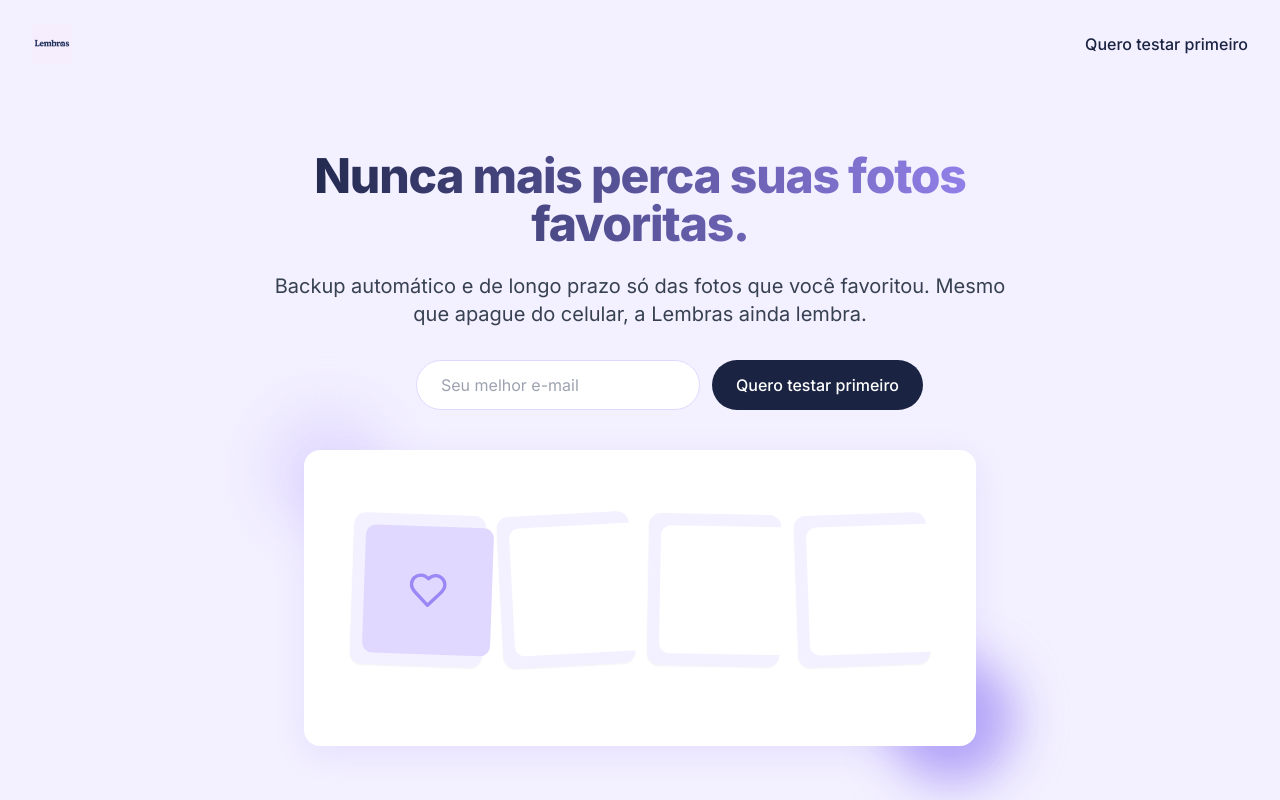
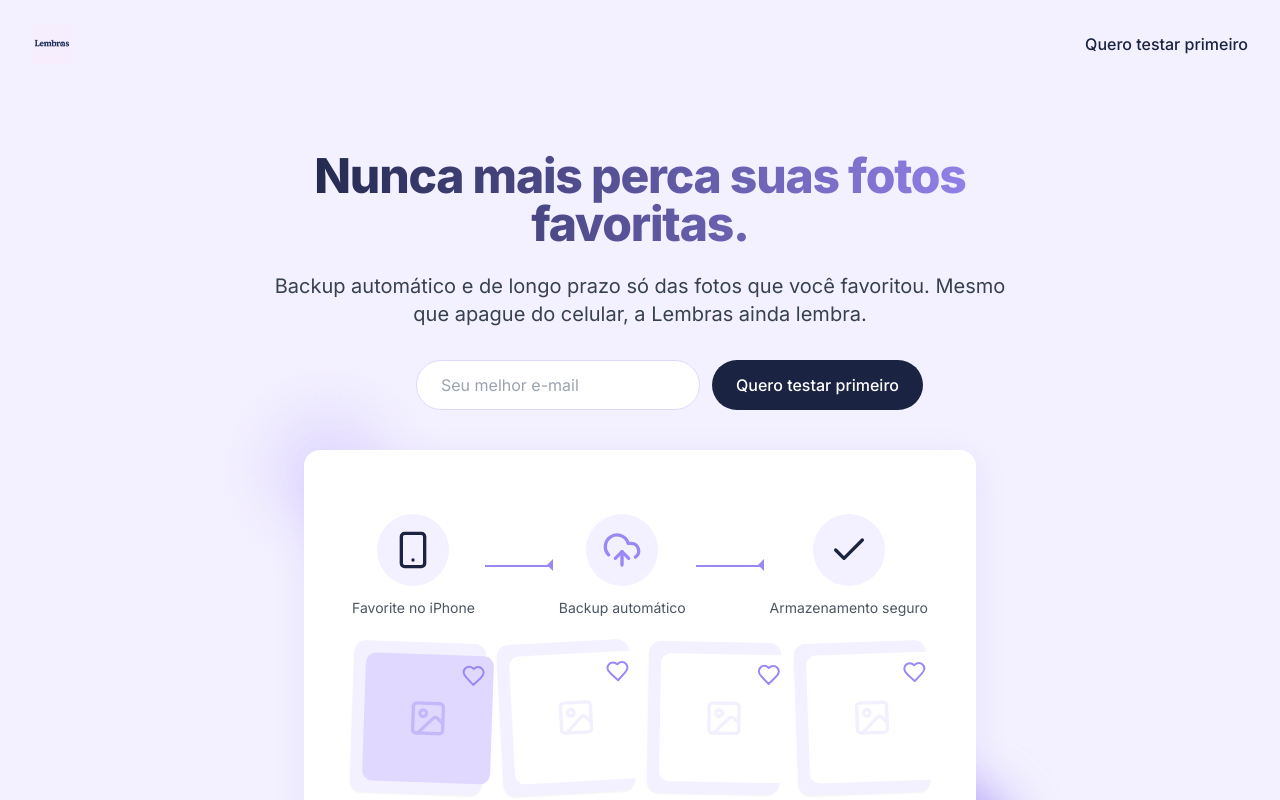
Before and after one commit to oteomoura/lembra-safeguard-f4e44b45, a React (Vite) app: page / in a window 1280 px wide. Shown: the top 800 px of the page. Built offline with nearby package versions, Linux system fonts and the light colour scheme.

Commit message:
Refactor: Improve hero image
Update the hero image to better represent the photo backup flow.

```diff
--- a/src/pages/Index.tsx
+++ b/src/pages/Index.tsx
@@ -5,7 +5,7 @@ import EmailForm from "@/components/EmailForm";
 import ComparisonTable from "@/components/ComparisonTable";
 import HowItWorks from "@/components/HowItWorks";
 import Footer from "@/components/Footer";
-import { Heart, BookOpen } from 'lucide-react';
+import { Heart, BookOpen, Smartphone, CloudUpload, Image, Check } from 'lucide-react';
 
 const Index = () => {
   return (
@@ -36,21 +36,83 @@ const Index = () => {
                 <div className="absolute -bottom-10 -right-10 w-32 h-32 bg-lembras-purple rounded-full mix-blend-multiply filter blur-xl opacity-70 animate-float" style={{ animationDelay: '2s' }}></div>
 
                 <div className="relative lembras-card overflow-hidden">
-                  <div className="flex items-center justify-center pt-8 pb-12 px-4">
-                    <div className="grid grid-cols-2 md:grid-cols-4 gap-4">
+                  <div className="flex flex-col items-center justify-center pt-8 pb-12 px-4">
+                    {/* Flow illustration */}
+                    <div className="flex flex-col md:flex-row items-center justify-between w-full max-w-2xl mb-6">
+                      {/* Step 1: Phone with heart */}
+                      <div className="flex flex-col items-center mb-6 md:mb-0">
+                        <div className="bg-lembras-lavender p-4 rounded-full mb-3">
+                          <Smartphone className="h-10 w-10 text-lembras-navy" />
+                        </div>
+                        <p className="text-sm text-gray-600">Favorite no iPhone</p>
+                      </div>
+
+                      {/* Arrow */}
+                      <div className="hidden md:block">
+                        <div className="w-16 h-0.5 bg-lembras-purple relative">
+                          <div className="absolute -right-1 -top-1.5 border-t-[6px] border-r-[6px] border-b-[6px] border-t-transparent border-r-lembras-purple border-b-transparent"></div>
+                        </div>
+                      </div>
+                      <div className="block md:hidden mb-3">
+                        <div className="h-6 w-0.5 bg-lembras-purple relative">
+                          <div className="absolute -bottom-1 -left-1.5 border-l-[6px] border-b-[6px] border-r-[6px] border-l-transparent border-b-lembras-purple border-r-transparent"></div>
+                        </div>
+                      </div>
+
+                      {/* Step 2: Cloud upload */}
+                      <div className="flex flex-col items-center mb-6 md:mb-0">
+                        <div className="bg-lembras-lavender p-4 rounded-full mb-3">
+                          <CloudUpload className="h-10 w-10 text-lembras-purple" />
+                        </div>
+                        <p className="text-sm text-gray-600">Backup automático</p>
+                      </div>
+
+                      {/* Arrow */}
+                      <div className="hidden md:block">
+                        <div className="w-16 h-0.5 bg-lembras-purple relative">
+                          <div className="absolute -right-1 -top-1.5 border-t-[6px] border-r-[6px] border-b-[6px] border-t-transparent border-r-lembras-purple border-b-transparent"></div>
+                        </div>
+                      </div>
+                      <div className="block md:hidden mb-3">
+                        <div className="h-6 w-0.5 bg-lembras-purple relative">
+                          <div className="absolute -bottom-1 -left-1.5 border-l-[6px] border-b-[6px] border-r-[6px] border-l-transparent border-b-lembras-purple border-r-transparent"></div>
+                        </div>
+                      </div>
+
+                      {/* Step 3: Permanent storage */}
+                      <div className="flex flex-col items-center">
+                        <div className="bg-lembras-lavender p-4 rounded-full mb-3">
+                          <Check className="h-10 w-10 text-lembras-navy" />
+                        </div>
+                        <p className="text-sm text-gray-600">Armazenamento seguro</p>
+                      </div>
+                    </div>
+
+                    {/* Photo examples */}
+                    <div className="grid grid-cols-4 gap-4">
                       <div className="bg-lembras-lavender p-3 rounded-lg transform rotate-2 shadow-sm">
-                        <div className="bg-lembras-light-purple h-24 w-24 md:h-32 md:w-32 rounded-md flex items-center justify-center">
-                          <Heart className="h-10 w-10 text-lembras-purple" />
+                        <div className="bg-lembras-light-purple h-24 w-24 md:h-32 md:w-32 rounded-md flex items-center justify-center relative">
+                          <Image className="h-10 w-10 text-lembras-purple opacity-40" />
+                          <Heart className="h-6 w-6 text-lembras-purple absolute top-2 right-2" />
                         </div>
                       </div>
                       <div className="bg-lembras-lavender p-3 rounded-lg transform -rotate-3 shadow-sm">
-                        <div className="bg-white h-24 w-24 md:h-32 md:w-32 rounded-md"></div>
+                        <div className="bg-white h-24 w-24 md:h-32 md:w-32 rounded-md flex items-center justify-center relative">
+                          <Image className="h-10 w-10 text-lembras-light-purple opacity-40" />
+                          <Heart className="h-6 w-6 text-lembras-purple absolute top-2 right-2" />
+                        </div>
                       </div>
                       <div className="bg-lembras-lavender p-3 rounded-lg transform rotate-1 shadow-sm">
-                        <div className="bg-white h-24 w-24 md:h-32 md:w-32 rounded-md"></div>
+                        <div className="bg-white h-24 w-24 md:h-32 md:w-32 rounded-md flex items-center justify-center relative">
+                          <Image className="h-10 w-10 text-lembras-light-purple opacity-40" />
+                          <Heart className="h-6 w-6 text-lembras-purple absolute top-2 right-2" />
+                        </div>
                       </div>
                       <div className="bg-lembras-lavender p-3 rounded-lg transform -rotate-2 shadow-sm">
-                        <div className="bg-white h-24 w-24 md:h-32 md:w-32 rounded-md"></div>
+                        <div className="bg-white h-24 w-24 md:h-32 md:w-32 rounded-md flex items-center justify-center relative">
+                          <Image className="h-10 w-10 text-lembras-light-purple opacity-40" />
+                          <Heart className="h-6 w-6 text-lembras-purple absolute top-2 right-2" />
+                        </div>
                       </div>
                     </div>
                   </div>
```
